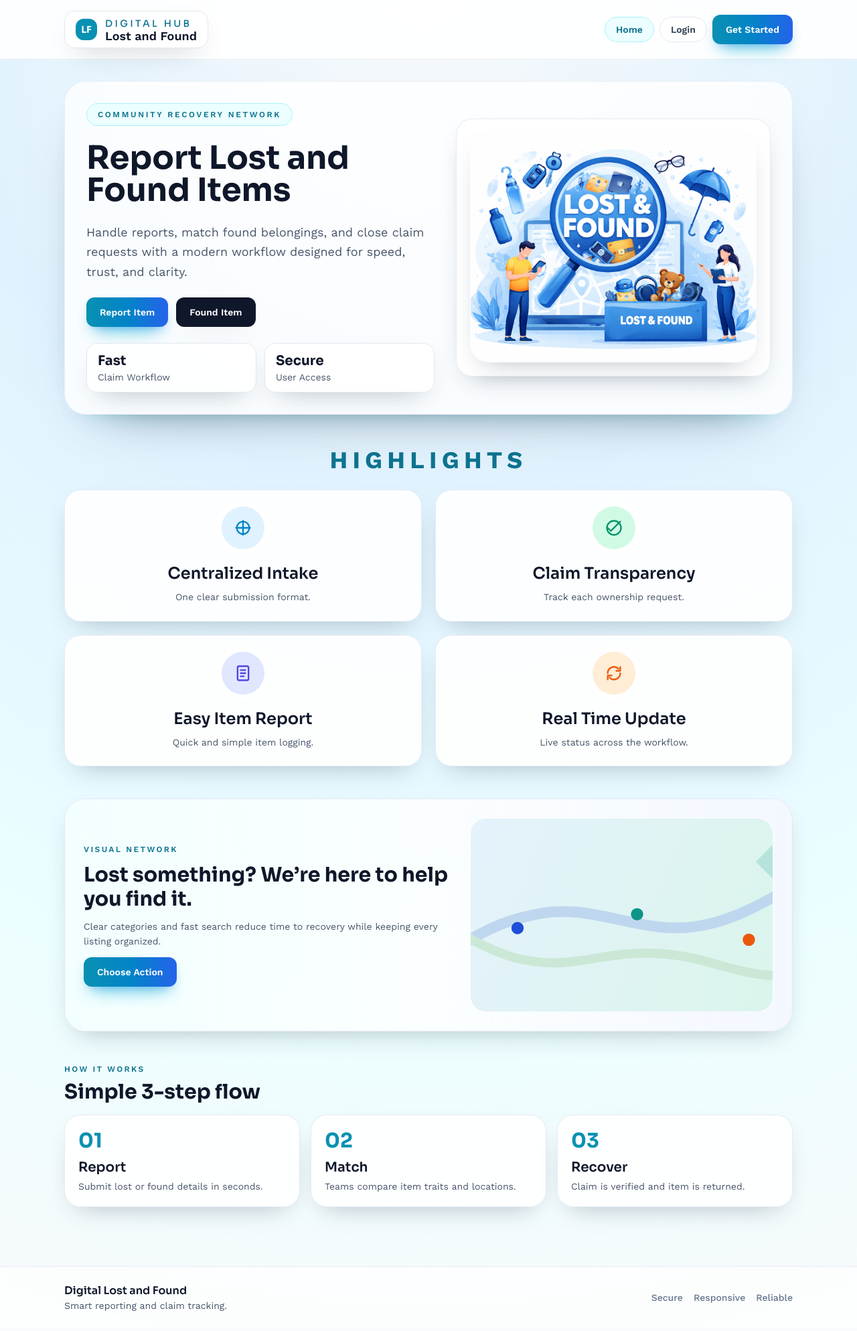
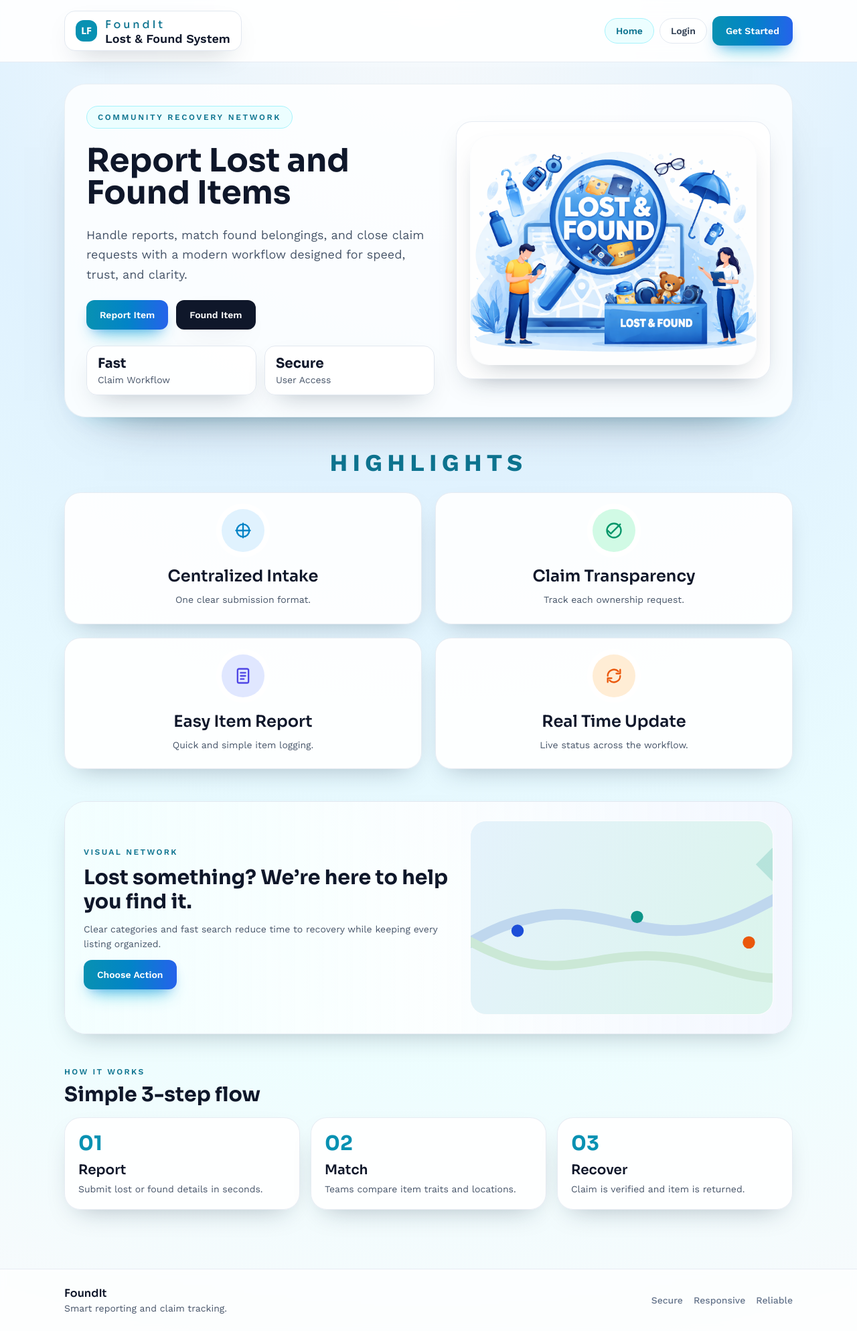
Before and after one commit to an2sh4a/FoundIt, a React (Vite) app in the folder frontend/: page / in a window 1280 px wide. Shown: the whole page at 67% size. Built offline with nearby package versions, Linux system fonts and the light colour scheme; no server answers.

Commit message:
Updated name of the system everywhere.

```diff
--- a/frontend/index.html
+++ b/frontend/index.html
@@ -1,7 +1,7 @@
 <!DOCTYPE html>
 <html>
 <head>
-  <title>Digital Lost & Found</title>
+  <title>FoundIt</title>
 </head>
 
 <body>
--- a/frontend/src/App.jsx
+++ b/frontend/src/App.jsx
@@ -122,7 +122,7 @@ export default function App() {
         <div className="mx-auto flex max-w-6xl flex-col gap-3 px-4 py-6 text-sm text-slate-600 sm:px-6 lg:flex-row lg:items-center lg:justify-between lg:px-8">
           <div>
             <p className="font-display text-base font-semibold text-slate-900">
-              Digital Lost and Found
+              FoundIt
             </p>
             <p>Smart reporting and claim tracking.</p>
           </div>
--- a/frontend/src/components/Navbar.jsx
+++ b/frontend/src/components/Navbar.jsx
@@ -11,9 +11,9 @@ export default function Navbar({setPage,currentUser,onLogout}){
           className="inline-flex items-center gap-3 self-start rounded-2xl border border-slate-200 bg-white px-4 py-2 text-left shadow-soft transition hover:-translate-y-0.5"
         >
           <span className="inline-flex h-8 w-8 items-center justify-center rounded-xl bg-cyan-600 font-display text-sm font-bold text-white">LF</span>
-          <span>
-            <span className="block font-display text-sm uppercase tracking-[0.24em] text-cyan-700">Digital Hub</span>
-            <span className="block text-lg font-semibold leading-none text-slate-900">Lost and Found</span>
+         <span>
+            <span className="block font-display text-bold bold tracking-[0.24em] text-cyan-700">FoundIt</span>
+            <span className="block text-lg font-semibold leading-none text-slate-900">Lost & Found System</span>
           </span>
         </button>
 
```
